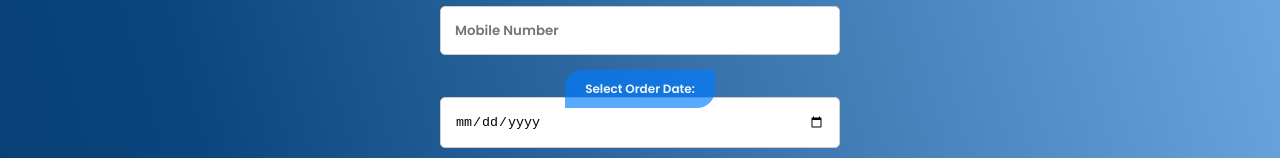
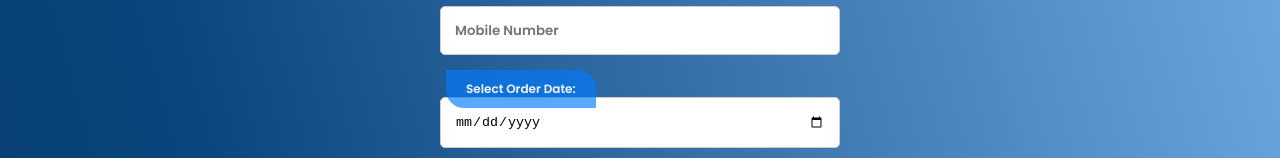
Before and after one commit to MurXGen/uskillbook, a React (Vite) app in the folder frontend/: page /needs-orders in a window 1280 px wide. Shown: the part 228-386 px from the top of the page. Built offline with nearby package versions, Linux system fonts and the light colour scheme; no server answers.

Commit message:
Update NeedOrders.css

```diff
--- a/frontend/src/NeedOrders.css
+++ b/frontend/src/NeedOrders.css
@@ -70,8 +70,8 @@
     padding: 10px 20px;
     max-width: fit-content;
     font-size: 12px;
-    border-radius: 18px 0px;
-    margin: auto;
+    border-radius: 0px 18px;
+    margin-left: 6px;
     margin-top: -20px;
     /* border: blanchedalmond; */
     FONT-WEIGHT: 600;
```
